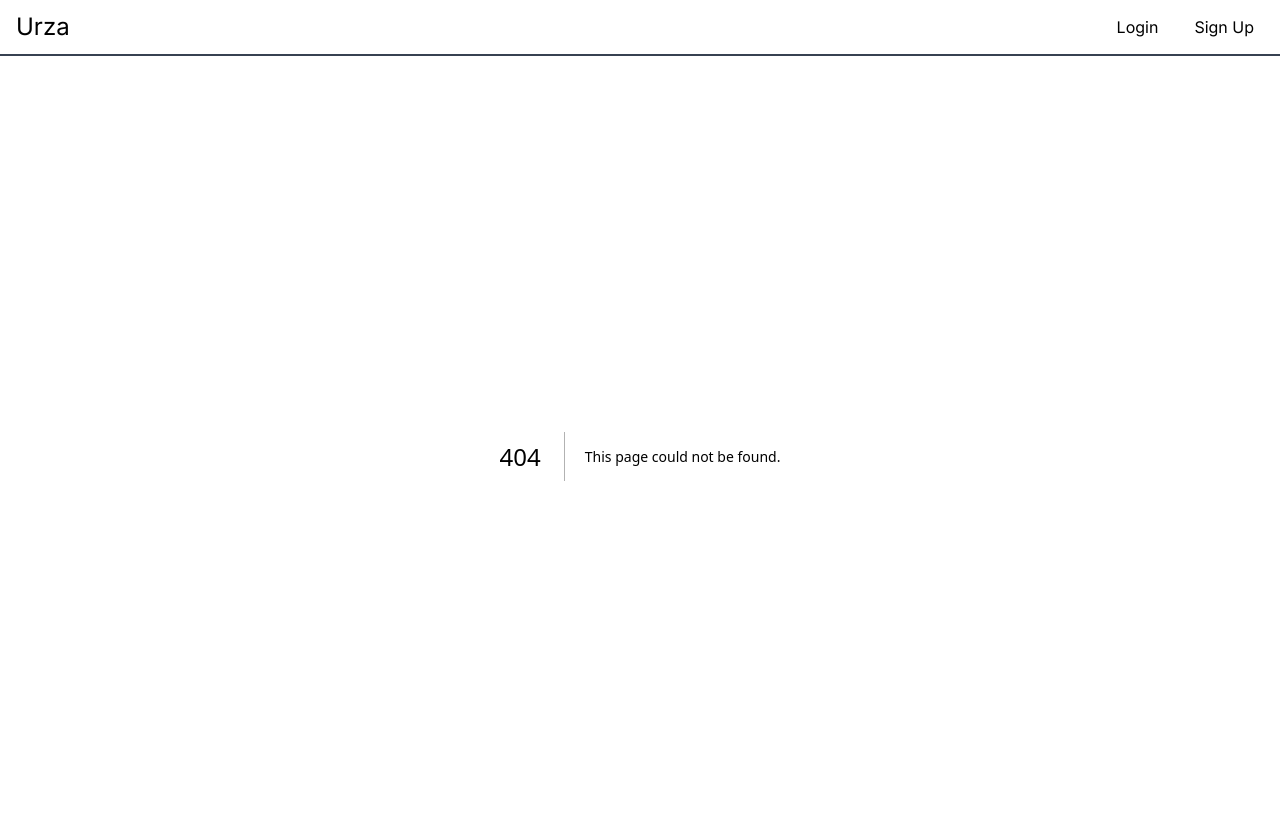
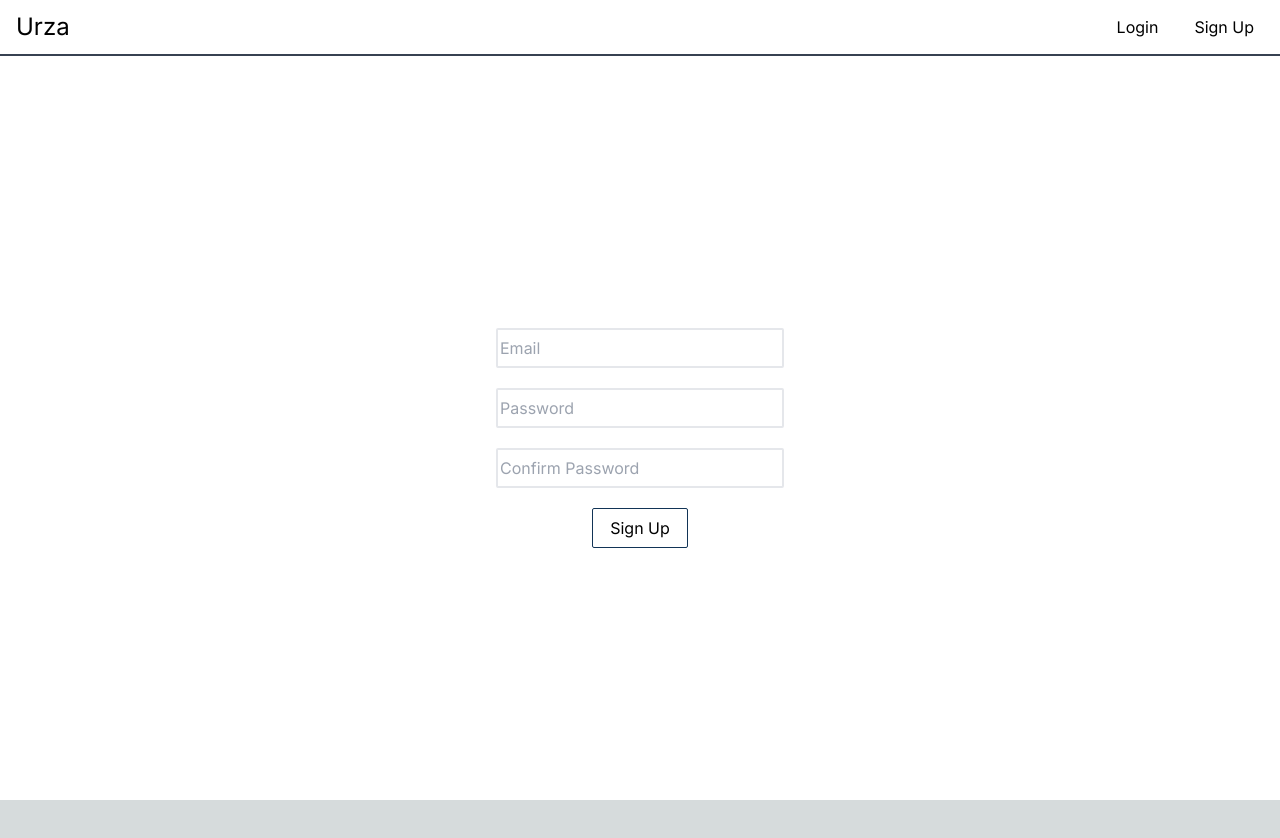
Before and after one commit to jaanisfehling/urza_web, a Next.js app: page /account/reset-password in a window 1280 px wide. Before the commit this address had no page. Shown: the top 838 px of the page. After the commit the page ends 800 px from the top, so only its background shows below. Built offline with nearby package versions, Linux system fonts and the light colour scheme.

Commit message:
start working on reset password page

```diff
--- a/app/account/page.tsx
+++ b/app/account/page.tsx
@@ -9,7 +9,7 @@ import {useContext, useEffect, useState} from "react";
 import Button from "@/components/Button";
 import Copy from "@/components/Copy";
 import Errors from "@/components/Errors";
-import { LoggedInContext, LoggedInContextType } from "@/context_providers/logged-in-provider";
+import {LoggedInContext, LoggedInContextType} from "@/context_providers/logged-in-provider";
 
 export default function Account() {
     if (typeof document !== "undefined" && !refreshTokenValid()) {
--- /dev/null
+++ b/app/account/reset-password/page.tsx
@@ -0,0 +1,46 @@
+import {connectionError, clientError} from "@/api/utils";
+import useFetch from "@/hooks/useFetch";
+import {useState} from "react";
+import Errors from "@/components/Errors";
+import Button from "@/components/Button";
+
+export default function ResetPassword() {
+    const [payload, setPayload] = useState<{email: string, password: string, re_password: string}>();
+    const {result, isLoading, errors, setErrors} = useFetch<{email: string, password: string, re_password: string}>("POST", "/account/users/", payload);
+
+    async function handleSubmit(event: any) {
+        event.preventDefault();
+        if (event.target.password.value !== event.target.confirmPassword.value) {
+            setErrors(["The two password fields didn't match"]);
+            return;
+        }
+        const newPayload = {
+            email: event.target.email.value,
+            password: event.target.password.value,
+            re_password: event.target.confirmPassword.value,
+        }
+        setPayload(prevState => {
+            if (prevState?.email === newPayload.email
+                && prevState?.password === newPayload.password
+                && prevState?.re_password === newPayload.re_password
+                && errors[0] !== connectionError
+                && errors[0] !== clientError) {
+                return prevState;
+            } else {
+                return newPayload;
+            }
+        });
+    }
+
+    return (
+        <div className="m-auto p-4 w-80 space-y-5 flex flex-col">
+        <Errors errors={errors}/>
+        <form onSubmit={handleSubmit} className="flex flex-col space-y-5">
+            <input className="h-10 border-2 p-0.5 rounded-sm dark:bg-gray-900 dark:border-gray-700" id="oldPassword" type="password" placeholder="Email" required/>
+            <input className="h-10 border-2 p-0.5 rounded-sm dark:bg-gray-900 dark:border-gray-700" minLength={8} id="newPassword" type="password" placeholder="Password" required/>
+            <input className="h-10 border-2 p-0.5 rounded-sm dark:bg-gray-900 dark:border-gray-700" minLength={8} id="confirmPassword" type="password" placeholder="Confirm Password" required/>
+            <Button className="m-auto h-10 w-24" text="Sign Up" isLoading={isLoading}/>
+        </form>
+    </div>
+    )
+}
--- a/components/LineCandleChart.tsx
+++ b/components/LineCandleChart.tsx
@@ -2,7 +2,7 @@
 
 import ReactApexChart from "react-apexcharts";
 import {ApexOptions} from "apexcharts";
-import {UIEvent, useEffect, useState} from "react";
+import {useEffect, useState} from "react";
 
 type ApexOHLC = {x: Date, y: number[]}[]
 type ApexLine = {x: Date, y: number}[]
```
Also changed, not shown: 1 other file (tests, documents, lock files or other folders).
